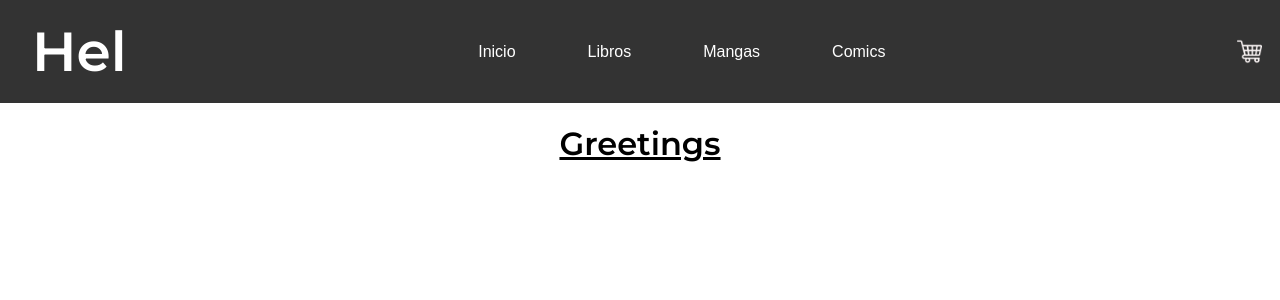
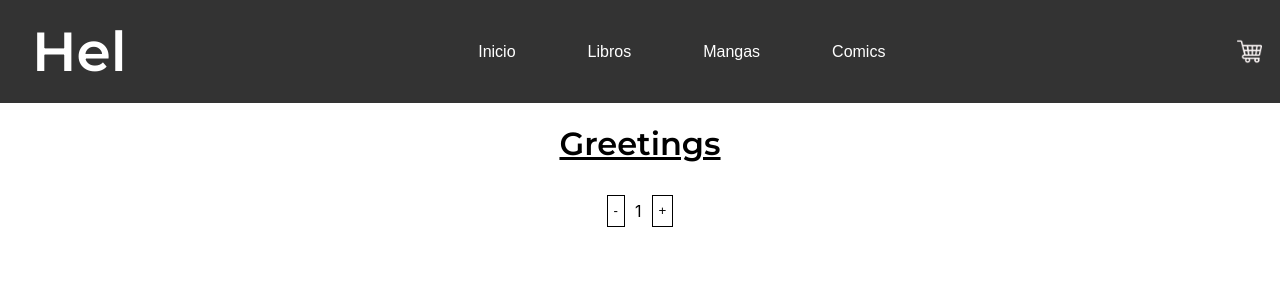
Before and after one commit to Kevin-Coronel/LibreriaHel-CoronelKevin, a React (Create React App) app: page / in a window 1280 px wide. Shown: the top 300 px of the page. Built offline with nearby package versions, Linux system fonts and the light colour scheme.

Commit message:
Desafio Clase 4- Se agrego boton contador

```diff
--- a/src/App.js
+++ b/src/App.js
@@ -1,12 +1,14 @@
 import './App.css';
 import NavBar from './componentes/NavBar/NavBar';
 import ItemListContainer from './componentes/ItemListContainer/ItemListContainer';
+import ItemCount from './componentes/ItemCount/ItemCount';
 
 function App() {
   return (
     <div className="App">
       <NavBar />
       <ItemListContainer />
+      <ItemCount stock="5"/>
     </div>
   );
 }
--- /dev/null
+++ b/src/componentes/ItemCount/ItemCount.js
@@ -0,0 +1,32 @@
+import './ItemCount.scss';
+import {useState} from 'react'
+
+const ItemCount = ({stock}) =>{
+    let [count, setCount] = useState(1)
+
+    const addNumber = () =>{
+        if(count < stock){
+            setCount(count + 1)
+        }
+    }
+
+    const susNumber = () =>{
+        setCount(count - 1)
+
+        if(count === 0){
+            setCount(count = 0)
+        }
+    }
+
+    return(
+
+        <div class="div-count">
+            <button onClick={susNumber}>-</button>
+            <p>{count}</p>
+            <button onClick={addNumber}>+</button>
+        </div>
+    )
+
+}
+
+export default ItemCount;
--- /dev/null
+++ b/src/componentes/ItemCount/ItemCount.scss
@@ -0,0 +1,10 @@
+.div-count{
+    display: flex;
+    justify-content: center;
+
+    button{
+        margin: 10px;
+        background-color: white;
+        border: solid 1px black;
+    }
+}
```
